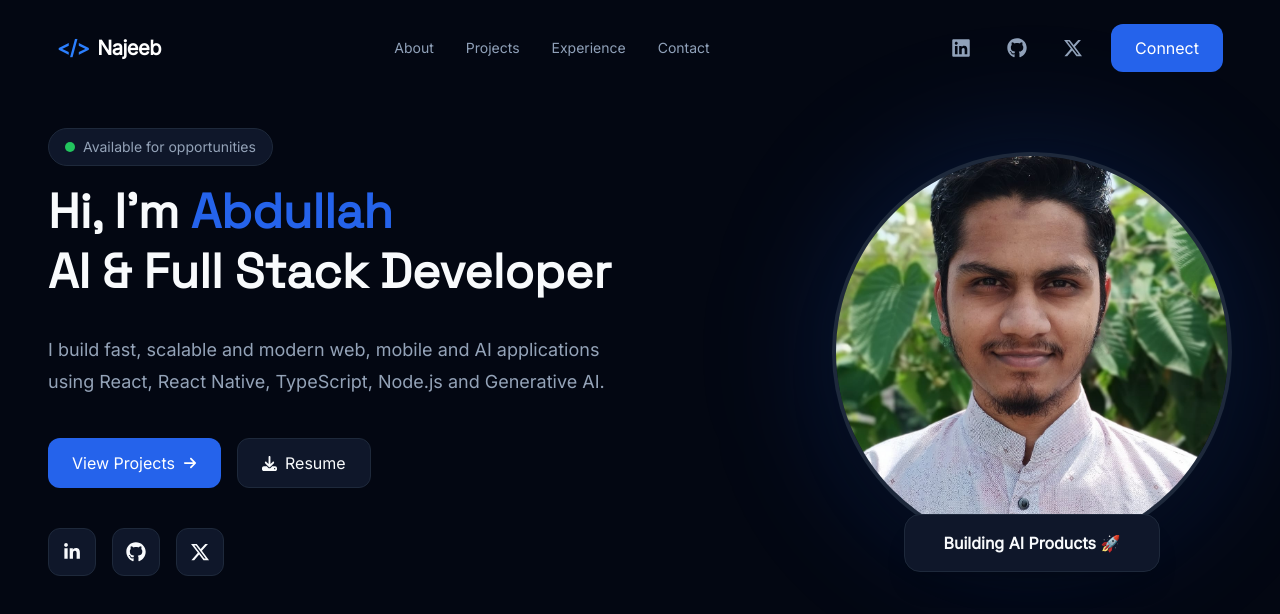
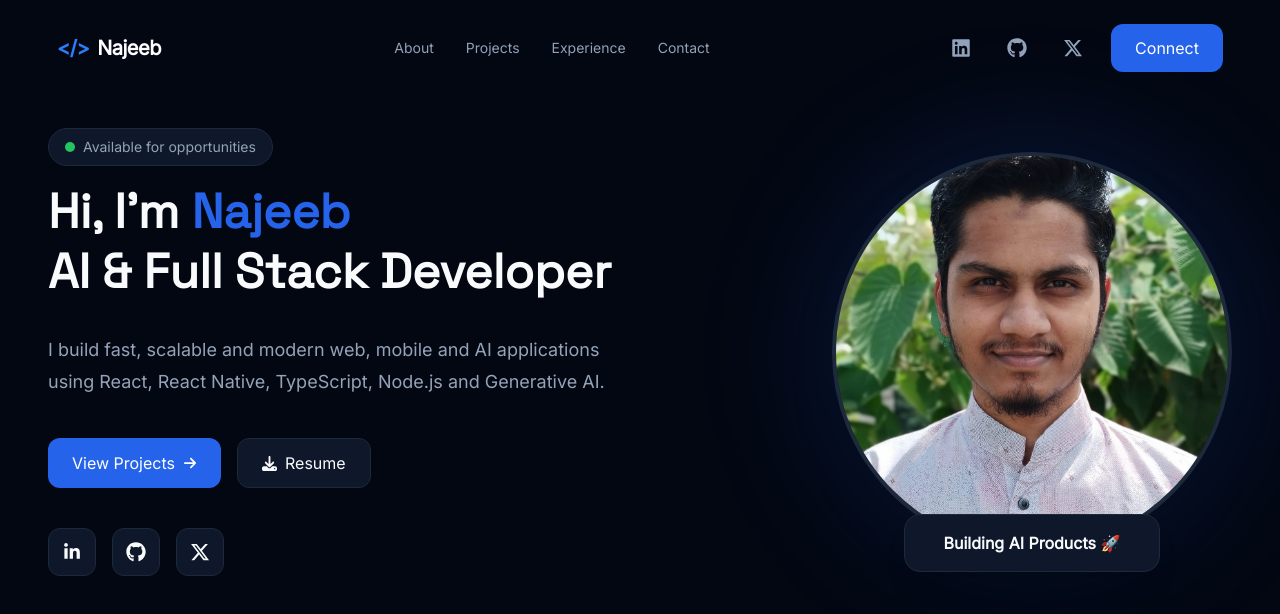
Before and after one commit to najeebsayyed/portfolio, a React (Vite) app: page / in a window 1280 px wide. Shown: the top 614 px of the page. Built offline with nearby package versions, Linux system fonts and the light colour scheme.

Commit message:
fix in ui

```diff
--- a/src/components/sections/Hero.tsx
+++ b/src/components/sections/Hero.tsx
@@ -37,7 +37,7 @@ export default function Hero() {
             </div>
 
             <h1 className="mt-4 text-5xl font-bold leading-tight text-text sm:text-5xl lg:text-5xl">
-              Hi, I'm <span className="text-primary">Abdullah</span>
+              Hi, I'm <span className="text-primary">Najeeb</span>
               <br />
               AI & Full Stack Developer
             </h1>
```
